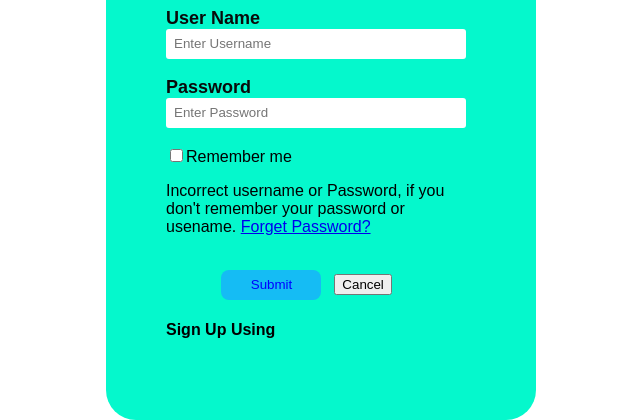
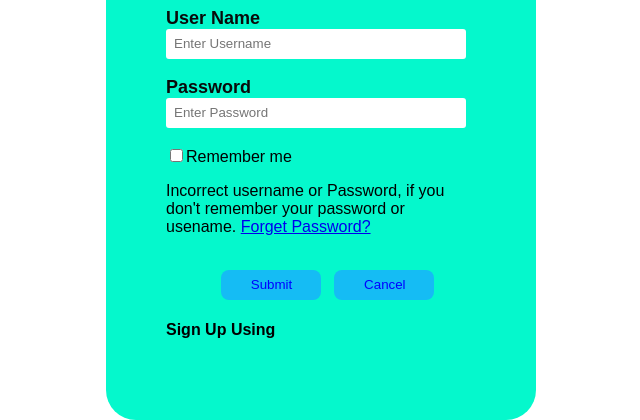
Before and after one commit to LahiruVimukthi2001/PHP_Login_Page, a PHP site: page /Login.php in a window 1280 px wide. Shown: the part 670-1090 px from the top of the page, without its empty margins (344-984 px from the left). Run offline with PHP 8.4, Linux system fonts and the light colour scheme.

Commit message:
add res css

```diff
--- a/Login.php
+++ b/Login.php
@@ -50,6 +50,15 @@
                  background-color: rgb(21, 188, 244);
                  color: blue; }
 
+            #res{width: 100px;
+                 height: 30px;
+                 border: none;
+                 border-radius: 8px;
+                 padding-left: 7px;
+                 background-color: rgb(21, 188, 244);
+                 color: blue; }
+
+
 
         </style>
     </head>
```
